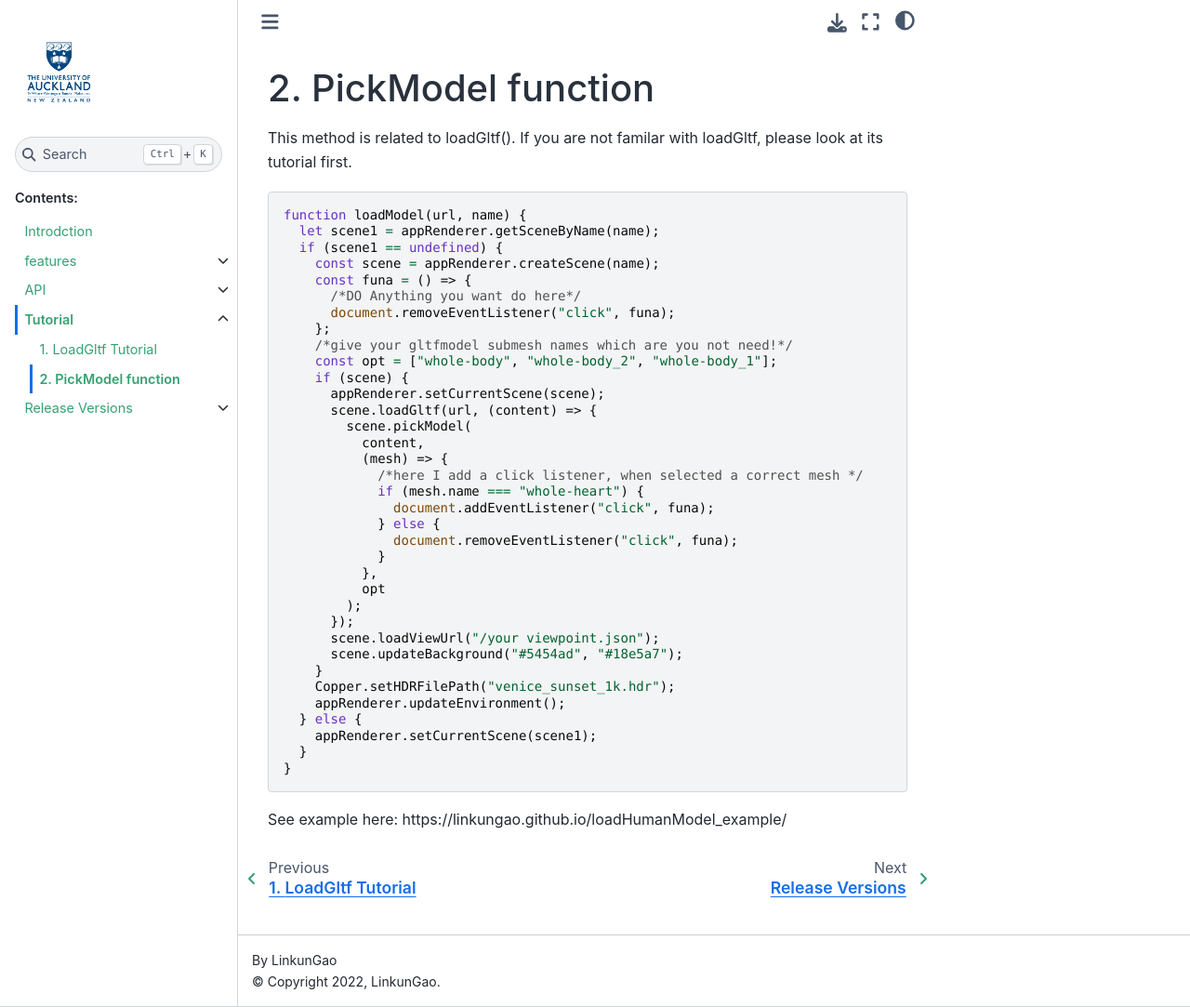
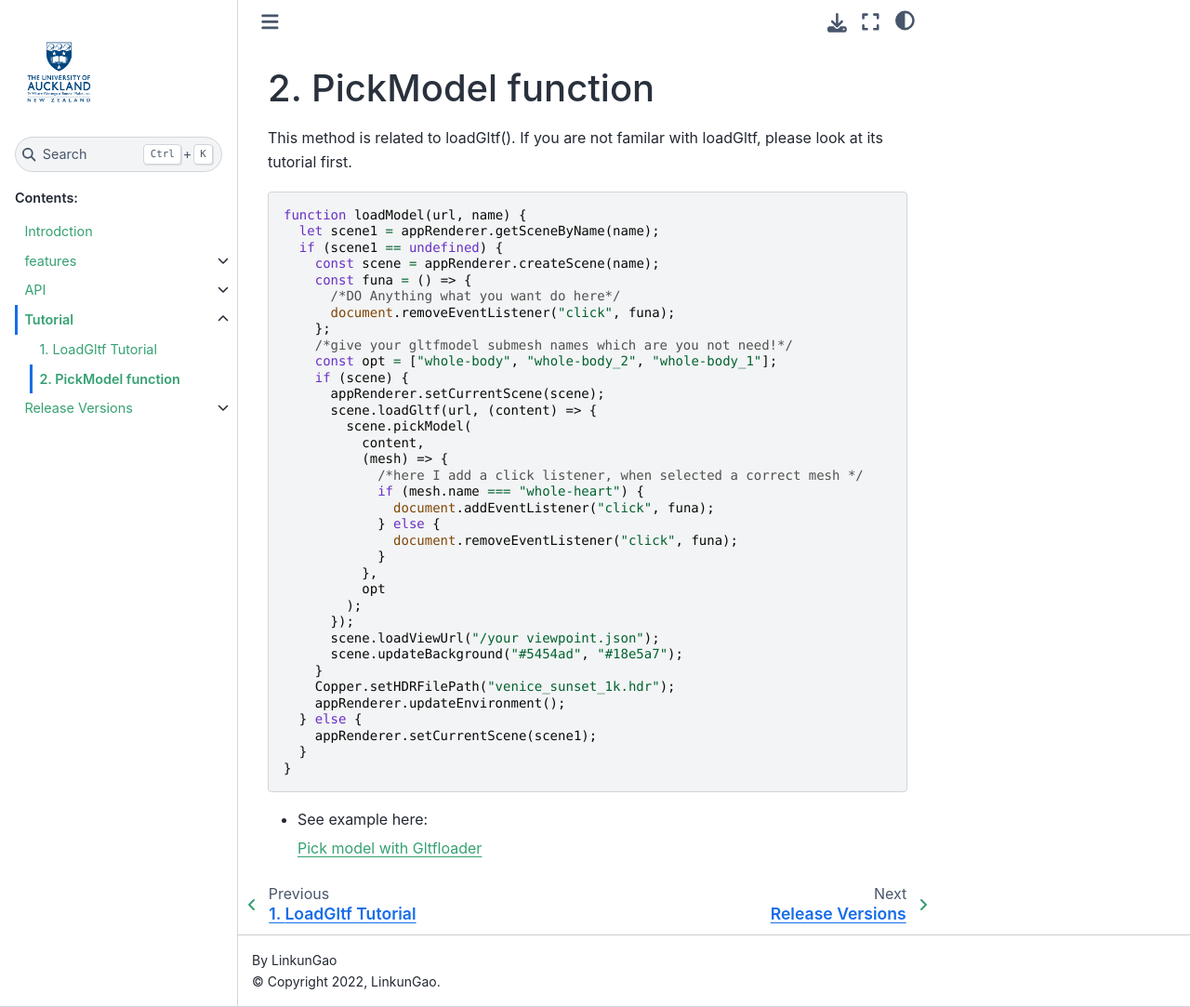
Before and after one commit to LinkunGao/GltfLoader-Plugin, a Sphinx documentation site: the page built from docs/source/tutorial/02_pickModel.md, in a window 1280 px wide and 1083 px high. Shown: the whole window at 93% size. Built offline with Sphinx 7.4.7 and the Sphinx Book theme 1.1.4, drawn with Linux system fonts in a browser that asks for light colours.

Commit message:
update docs

````diff
--- a/docs/source/index.rst
+++ b/docs/source/index.rst
@@ -15,3 +15,11 @@ Welcome to Copper3D's documentation!
    api/index
    tutorial/index
    release/index
+
+
+Examples
+----------
+
+- PickModel with Gltfloader:
+
+   https://linkungao.github.io/loadHumanModel_example/
--- a/docs/source/tutorial/02_pickModel.md
+++ b/docs/source/tutorial/02_pickModel.md
@@ -9,7 +9,7 @@ function loadModel(url, name) {
   if (scene1 == undefined) {
     const scene = appRenderer.createScene(name);
     const funa = () => {
-      /*DO Anything you want do here*/
+      /*DO Anything what you want do here*/
       document.removeEventListener("click", funa);
     };
     /*give your gltfmodel submesh names which are you not need!*/
@@ -41,5 +41,6 @@ function loadModel(url, name) {
 }
 ```
 
-See example here:
-https://linkungao.github.io/loadHumanModel_example/
+- See example here:
+
+  [Pick model with Gltfloader](https://linkungao.github.io/loadHumanModel_example/)
````
